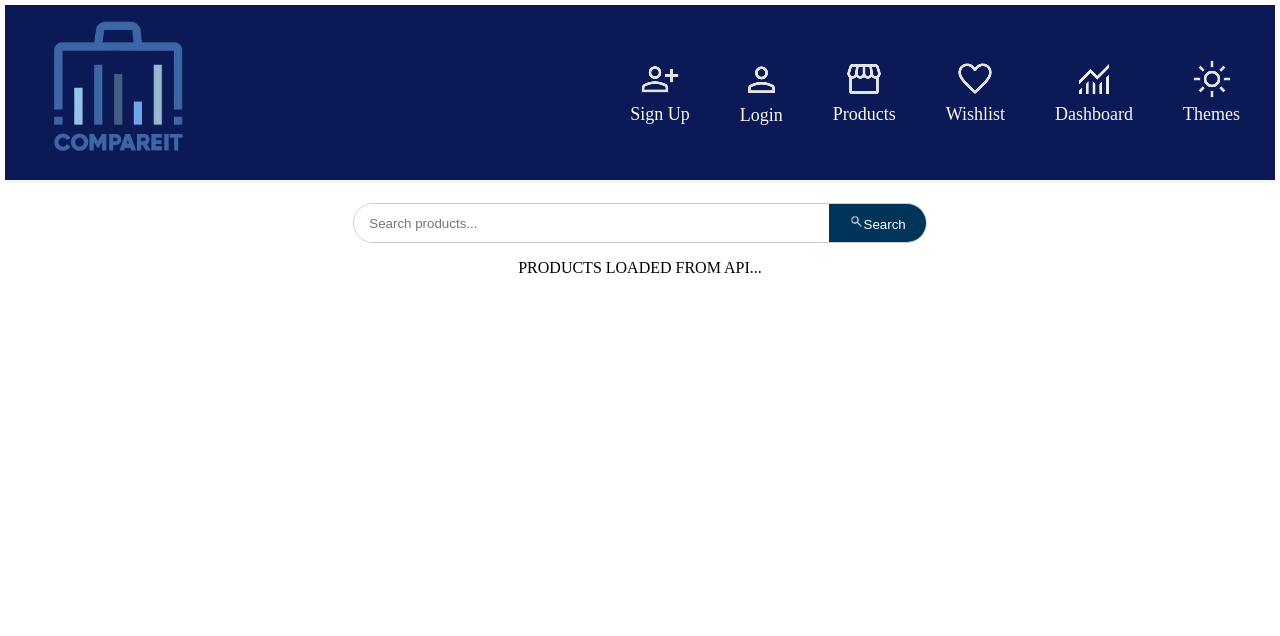
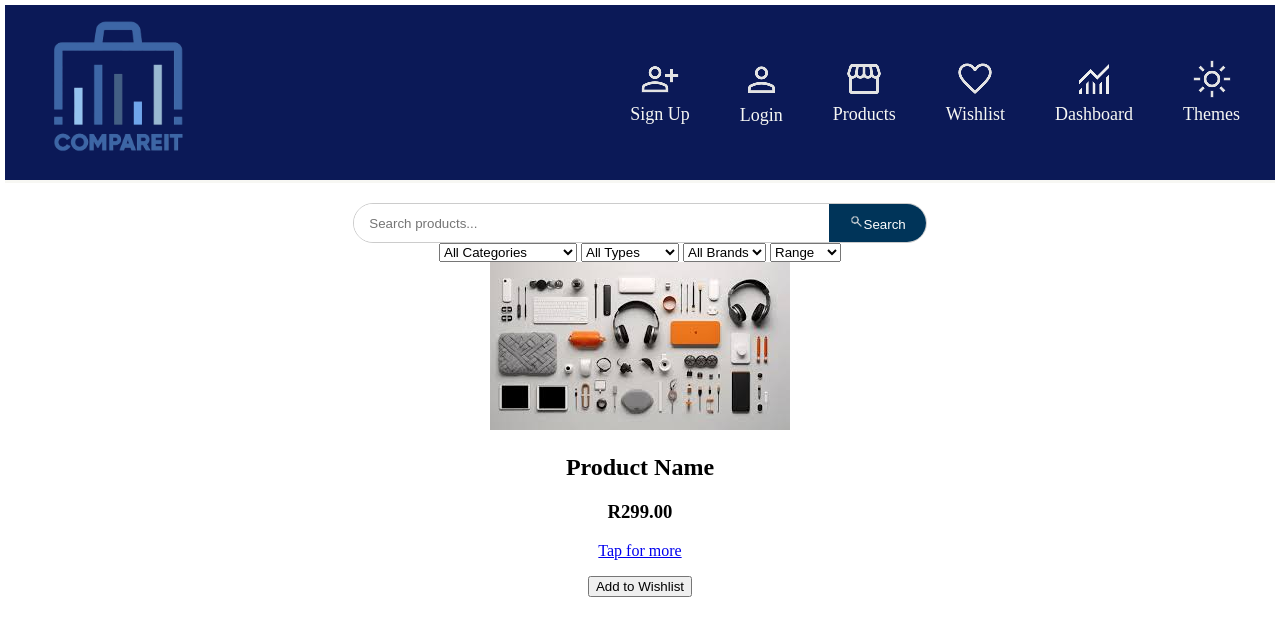
Before and after one commit to RyanlLiao/The-Superkeys, a PHP site: page /products.php in a window 1280 px wide. Shown: the top 636 px of the page. Run offline with PHP 8.4, Linux system fonts and the light colour scheme.

Commit message:
Updated Products

```diff
--- a/products.php
+++ b/products.php
@@ -12,6 +12,7 @@
 
 <body>
 
+<div class ="search-and-filter">
     <div class="search-container">
         <form class="search-box">
             <input type="text" name="q" placeholder="Search products...">
@@ -20,8 +21,50 @@
         </form>
     </div>
 
-    <p>PRODUCTS LOADED FROM API...</p>
+    <div class="filters">
+            <select name="category">
+                <option value="">All Categories</option>
+                <option value="computing">Computing Devices</option>
+                <option value="audio">Audio-Visual</option>
+                <option value="accessories">Accessories</option>
+            </select>
 
+            <select name="type">
+                <option value="">All Types</option>
+                <option value="Headphones">Headphones</option>
+                <option value="Watch">Watch</option>
+                <option value="Laptops">Laptops</option>
+            </select>
+
+            <select name="brand">
+                <option value="">All Brands</option>
+                <option value="samsung">Samsung</option>
+                <option value="apple">Apple</option>
+                <option value="sony">Sony</option>
+            </select>
+
+            <select name="sort-by-price">
+                <option value="">Range</option>
+                <option value="100-200">100-200</option>
+                <option value="200-300">200-300</option>
+                <option value="300-400">300-400</option>
+            </select>
+    </div>
+</div>
+
+<div class ="product-ontainer">
+    <div class = "product-grid" >
+
+    <div class="product">
+        <a href="view.php"><img src="img/accessories.jpg" alt="Product 1" class="productImg"> </a>
+        <h2>Product Name</h2>
+        <h3>R299.00</h3>
+        <a href="view.php"> <p>Tap for more</p> </a>
+        <button class = "add">Add to Wishlist</button>
+    </div>
+
+    </div>
+</div>
 
 
 
```
